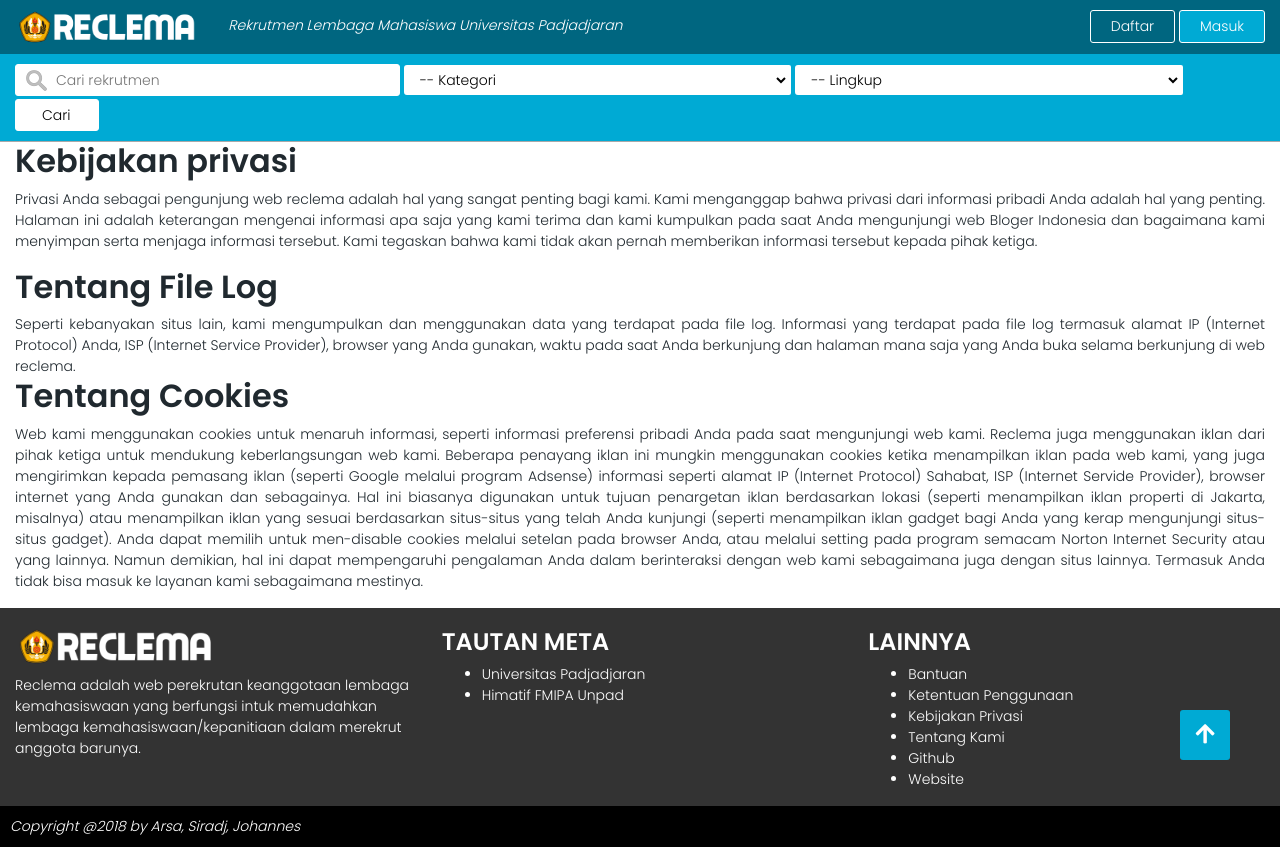
After one commit to fadillaharsa/pwproject, a CodeIgniter app: page /pwproject/index.php/kebijakan_privasi in a window 1280 px wide. The commit adds this page. Run offline with CodeIgniter, Linux system fonts and the light colour scheme; data that the repository does not hold is empty; some libraries are stand-ins or nearby versions.

Commit message:
Kebijakan privasi dan Ketentuan penggunaan. Linknya juga udah dimasukin yah ke footer.

```diff
--- /dev/null
+++ b/Reclema/application/controllers/Kebijakan_privasi.php
@@ -0,0 +1,6 @@
+<?php
+	class Kebijakan_privasi extends CI_Controller {
+		function index() {
+			$this->load->view("kebijakan_privasi");
+		}
+	}
--- /dev/null
+++ b/Reclema/application/controllers/Ketentuan_penggunaan.php
@@ -0,0 +1,6 @@
+<?php
+	class Ketentuan_penggunaan extends CI_Controller {
+		function index() {
+			$this->load->view("ketentuan_penggunaan");
+		}
+	}
--- /dev/null
+++ b/Reclema/application/views/kebijakan_privasi.php
@@ -0,0 +1,29 @@
+<?php
+include "part/html_first.php";
+include "part/header.php";
+include "part/function_header.php";
+?>
+
+<!--MAIN-->
+<div class="container-fluid">
+	<div class="row">
+		<div class="col-md-12" style="text-align: justify">
+			<h2>Kebijakan privasi</h2>
+			<p>Privasi Anda sebagai pengunjung web reclema adalah hal yang sangat penting bagi kami.
+Kami menganggap bahwa privasi dari informasi pribadi Anda adalah hal yang penting. Halaman ini adalah keterangan mengenai informasi apa saja yang kami terima dan kami kumpulkan pada saat Anda mengunjungi web Bloger Indonesia dan bagaimana kami menyimpan serta menjaga informasi tersebut. Kami tegaskan bahwa kami tidak akan pernah memberikan informasi tersebut kepada pihak ketiga.<br>
+<h2>Tentang File Log</h2>
+Seperti kebanyakan situs lain, kami mengumpulkan dan menggunakan data yang terdapat pada file log. Informasi yang terdapat pada file log termasuk alamat IP (Internet Protocol) Anda, ISP (Internet Service Provider), browser yang Anda gunakan, waktu pada saat Anda berkunjung dan halaman mana saja yang Anda buka selama berkunjung di web reclema.<br>
+<h2>Tentang Cookies</h2>
+Web kami menggunakan cookies untuk menaruh informasi, seperti informasi preferensi pribadi Anda pada saat mengunjungi web kami. Reclema juga menggunakan iklan dari pihak ketiga untuk mendukung keberlangsungan web kami. Beberapa penayang iklan ini mungkin menggunakan cookies ketika menampilkan iklan pada web kami, yang juga mengirimkan kepada pemasang iklan (seperti Google melalui program Adsense) informasi seperti alamat IP (Internet Protocol) Sahabat, ISP (Internet Servide Provider), browser internet yang Anda gunakan dan sebagainya.
+Hal ini biasanya digunakan untuk tujuan penargetan iklan berdasarkan lokasi (seperti menampilkan iklan properti di Jakarta, misalnya) atau menampilkan iklan yang sesuai berdasarkan situs-situs yang telah Anda kunjungi (seperti menampilkan iklan gadget bagi Anda yang kerap mengunjungi situs-situs gadget).
+Anda dapat memilih untuk men-disable cookies melalui setelan pada browser Anda, atau melalui setting pada program semacam Norton Internet Security atau yang lainnya. Namun demikian, hal ini dapat mempengaruhi pengalaman Anda dalam berinteraksi dengan web kami sebagaimana juga dengan situs lainnya. Termasuk Anda tidak bisa masuk ke layanan kami sebagaimana mestinya.</p>
+		</div>
+	</div>
+</div>
+
+<!--FOOTER-->
+
+<?php
+include "part/footer.php";
+include  "part/html_last.php"
+?>
--- a/Reclema/application/views/part/footer.php
+++ b/Reclema/application/views/part/footer.php
@@ -15,8 +15,8 @@
 			<h4 style="color: white">LAINNYA</h4>
 			<ul>
 				<li><a href="https://www.google.com">Bantuan</a></li>
-				<li><a href="https://www.google.co.id">Ketentuan Penggunaan</a></li>
-				<li><a href="https://www.facebook.com">Kebijakan Privasi</a></li>
+				<li><a href="<?php echo site_url()?>/ketentuan_penggunaan">Ketentuan Penggunaan</a></li>
+				<li><a href="<?php echo site_url()?>/kebijakan_privasi">Kebijakan Privasi</a></li>
 				<li><a href="https://www.instagram.com">Tentang Kami</a></li>
 				<li><a href="https://github.com/fadillaharsa">Github</a></li>
 				<li><a href="https://www.fadillaharsa.id">Website</a></li>
--- a/Reclema/application/views/profil_mahasiswa.php
+++ b/Reclema/application/views/profil_mahasiswa.php
@@ -14,7 +14,7 @@ include "part/function_header.php";
 				<?php
 					echo "<tr><th>Foto</th><td>";
 
-					<img width="100px" src="<?php echo base_url()?>/content/Foto.jpg"></td>
+					<img width="100px" src="<?php echo base_url()?>.../content/Foto.jpg"></td>
 
 					echo "</tr><tr><th>Nama</th><td>";
 
```
Also changed, not shown: Reclema/application/views/ketentuan_penggunaan.php (added, +25 -0 lines).
